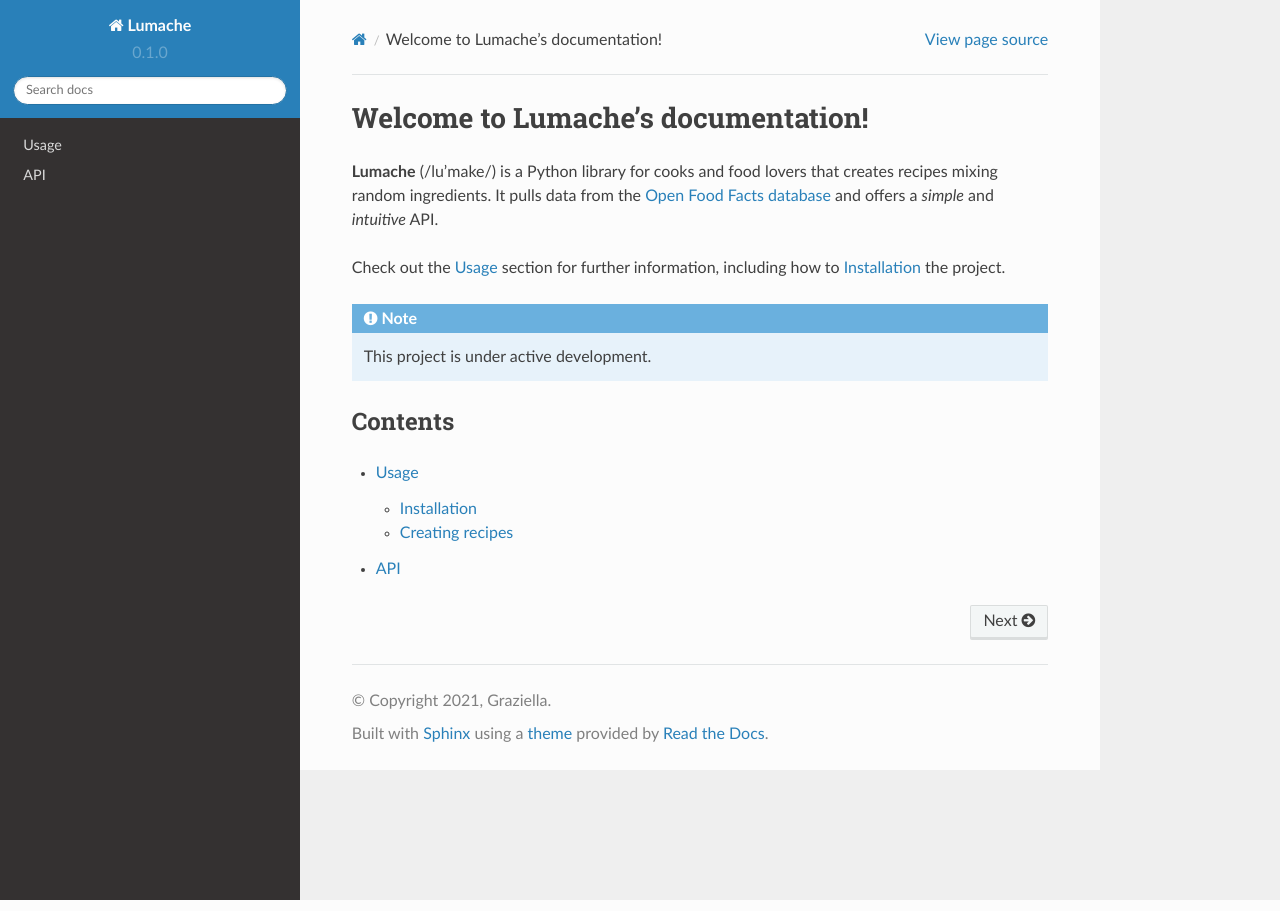
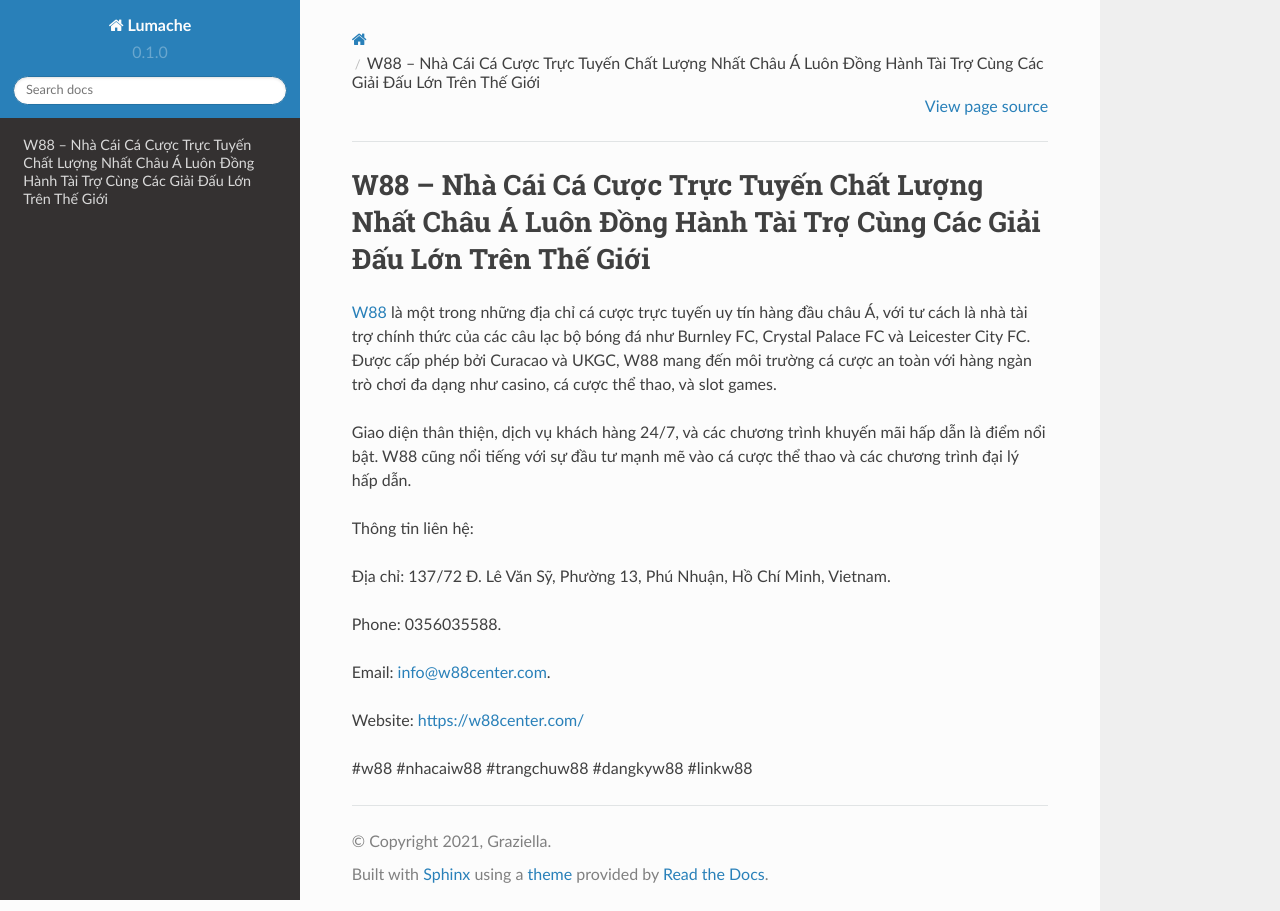
Before and after one commit to vanthanhtuan2022/w88centercom, a Sphinx documentation site: the page built from docs/source/index.rst, in a window 1280 px wide. Built offline with Sphinx 7.4.7 and the Read the Docs theme 2.0.0, drawn with Linux system fonts in a browser that asks for light colours.

Commit message:
Update index.rst

```diff
--- a/docs/source/index.rst
+++ b/docs/source/index.rst
@@ -1,22 +1,18 @@
-Welcome to Lumache's documentation!
+W88 – Nhà Cái Cá Cược Trực Tuyến Chất Lượng Nhất Châu Á Luôn Đồng Hành Tài Trợ Cùng Các Giải Đấu Lớn Trên Thế Giới
 ===================================
 
-**Lumache** (/lu'make/) is a Python library for cooks and food lovers
-that creates recipes mixing random ingredients.
-It pulls data from the `Open Food Facts database <https://world.openfoodfacts.org/>`_
-and offers a *simple* and *intuitive* API.
+`W88 <https://w88center.com/>`_ là một trong những địa chỉ cá cược trực tuyến uy tín hàng đầu châu Á, với tư cách là nhà tài trợ chính thức của các câu lạc bộ bóng đá như Burnley FC, Crystal Palace FC và Leicester City FC. Được cấp phép bởi Curacao và UKGC, W88 mang đến môi trường cá cược an toàn với hàng ngàn trò chơi đa dạng như casino, cá cược thể thao, và slot games.
 
-Check out the :doc:`usage` section for further information, including
-how to :ref:`installation` the project.
+Giao diện thân thiện, dịch vụ khách hàng 24/7, và các chương trình khuyến mãi hấp dẫn là điểm nổi bật. W88 cũng nổi tiếng với sự đầu tư mạnh mẽ vào cá cược thể thao và các chương trình đại lý hấp dẫn.
 
-.. note::
+Thông tin liên hệ:
 
-   This project is under active development.
+Địa chỉ: 137/72 Đ. Lê Văn Sỹ, Phường 13, Phú Nhuận, Hồ Chí Minh, Vietnam.
 
-Contents
---------
+Phone: 0356035588.
 
-.. toctree::
+Email: info@w88center.com.
 
-   usage
-   api
+Website: https://w88center.com/
+
+#w88 #nhacaiw88 #trangchuw88 #dangkyw88 #linkw88
```
